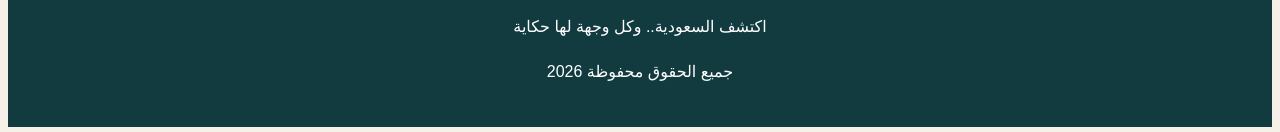
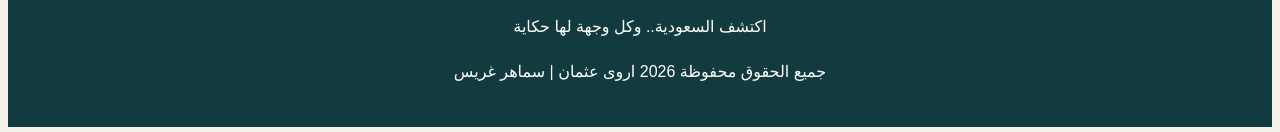
Before and after one commit to arwaalshahrani507-cpu/wain-nrooh, a plain HTML site: page index.html in a window 1280 px wide. Shown: the part 4775-4907 px from the top of the page. Drawn offline with Linux system fonts and the light colour scheme.

Commit message:
Add website HTML

```diff
--- a/index.html
+++ b/index.html
@@ -87,7 +87,9 @@
 <footer>
     <p>وين نروح؟</p>
     <p>اكتشف السعودية.. وكل وجهة لها حكاية</p>
-    <p>جميع الحقوق محفوظة 2026</p>
+    <p>جميع الحقوق محفوظة 2026
+        اروى عثمان | سماهر غريس
+    </p>
 </footer>
 
 </body>
```
